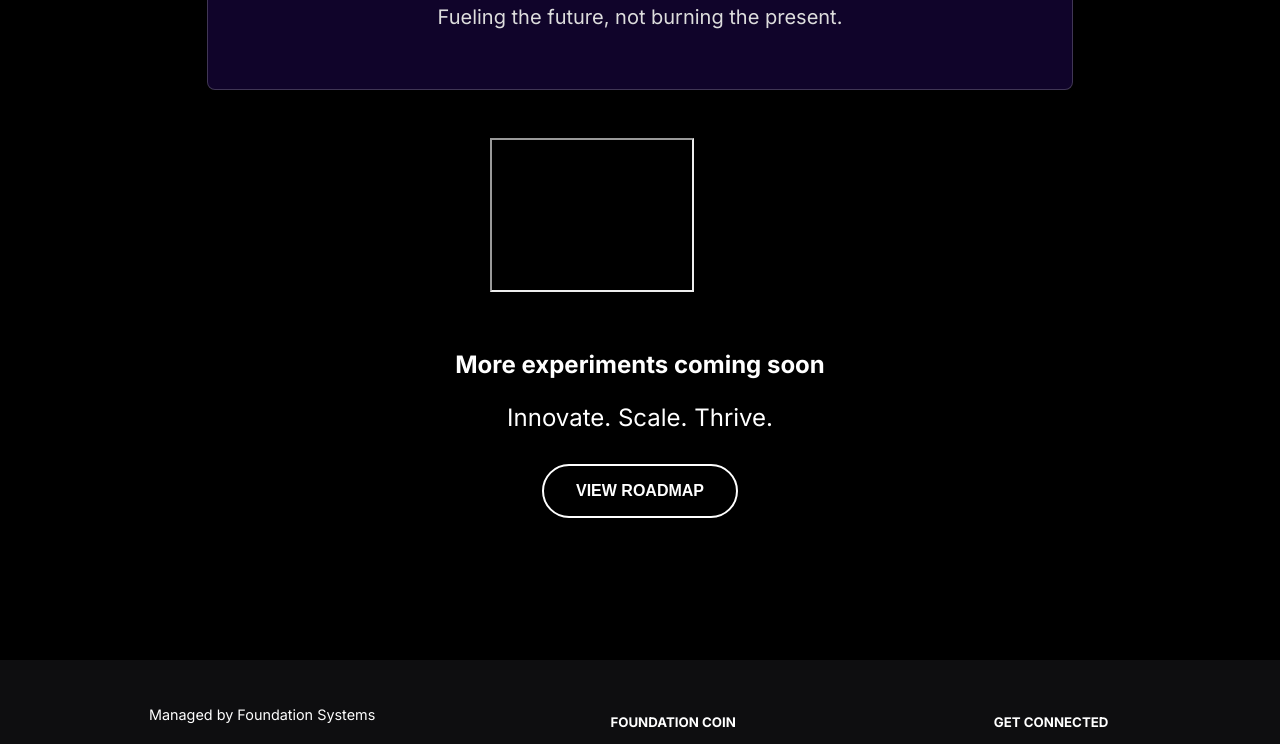
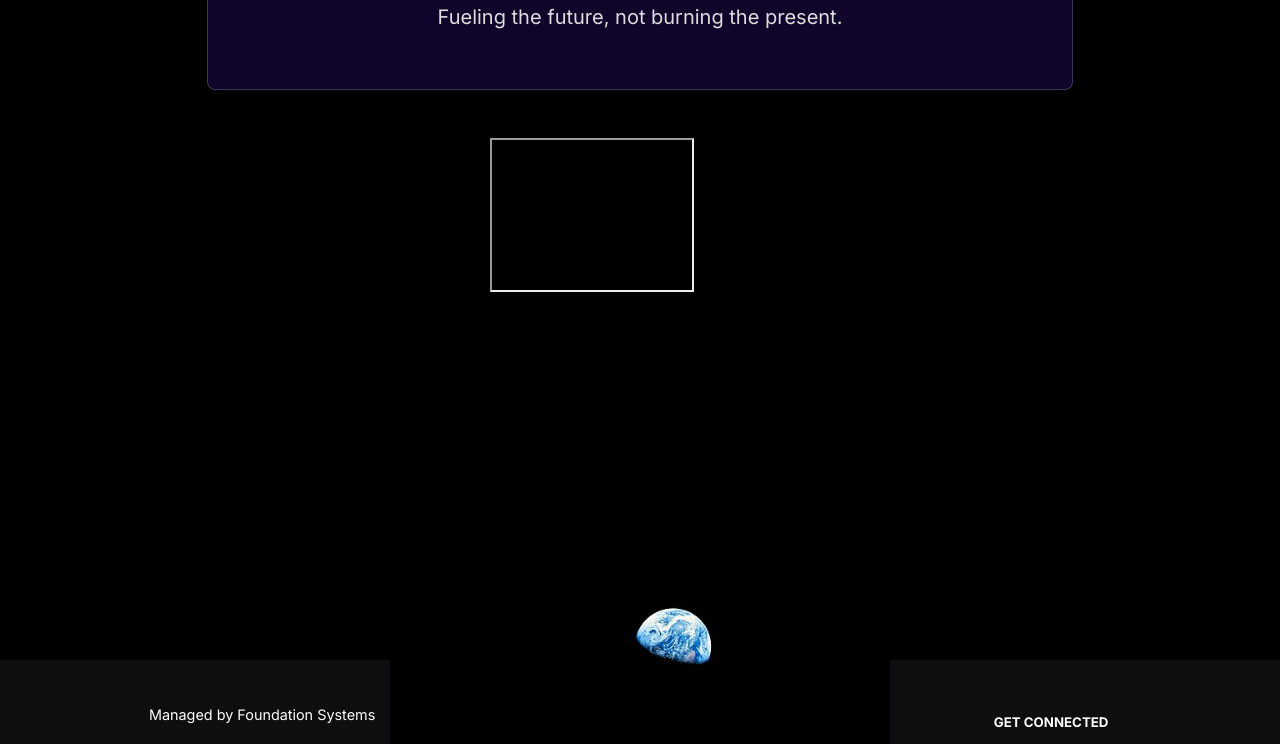
Before and after one commit to Halcyox/Foundation-Coin, a React (Create React App) app in the folder foundation-coin/: page / in a window 1280 px wide. Shown: the part 1980-2724 px from the top of the page. Built offline with nearby package versions, Linux system fonts and the light colour scheme.

Commit message:
blah image added

```diff
--- a/foundation-coin/src/components/Hero/Hero.jsx
+++ b/foundation-coin/src/components/Hero/Hero.jsx
@@ -4,6 +4,8 @@
 import MonolithScene from '../Monolith/Monolith'; // Adjust the import path
 import CoinModel from '../CoinModel/CoinModel'; // Adjust the import path
 import RotatingRing from '../Ring/Ring';
+import earthSunriseImage from './earthsunrise.png'; // Import the image
+
 
 const Hero = () => {
   const monolithPositions = [
@@ -64,6 +66,12 @@
         </div>
       ))}
 
+      {/* Image Container */}
+      <div className={styles.imageContainer}>
+        {/* Import the image using the 'earthSunriseImage' variable */}
+        <img src={earthSunriseImage} alt="Earth Sunrise" style={{ width: '100%', height: 'auto', maxWidth: '500px' }} />
+      </div>
+
       <div className={styles.contentBox}>
         <h2>More experiments coming soon</h2>
         {/* <a href="#content" className={styles.skipToContent}>Skip to Content</a> */}
--- a/foundation-coin/src/components/Monolith/Monolith.jsx
+++ b/foundation-coin/src/components/Monolith/Monolith.jsx
@@ -46,7 +46,7 @@
       onPointerOut={() => handleHover(false)}
     >
       <boxGeometry args={[2.4, 5.4, 0.6]} />
-      <meshStandardMaterial color="silver" metalness={1} roughness={0.2} />
+      <meshStandardMaterial color="silver" metalness={1} roughness={0.15} />
 
       {/* This HTML element will overlay the 3D canvas */}
       <Html style={{ pointerEvents: 'none', ...iframeStyle }}>
@@ -61,7 +61,7 @@
 const MonolithScene = ({ position, children }) => {
   return (
     <Canvas
-      style={{ width: '100%', height: '20vh' }} // Set the canvas size here
+      style={{ width: '100%', height: '30vh' }} // Set the canvas size here
       camera={{ fov: 50, near: 0.1, far: 1000, position: [0, 0, 0] }} // Adjust the camera properties
     shadows>
       <ambientLight intensity={0.1} />
```
